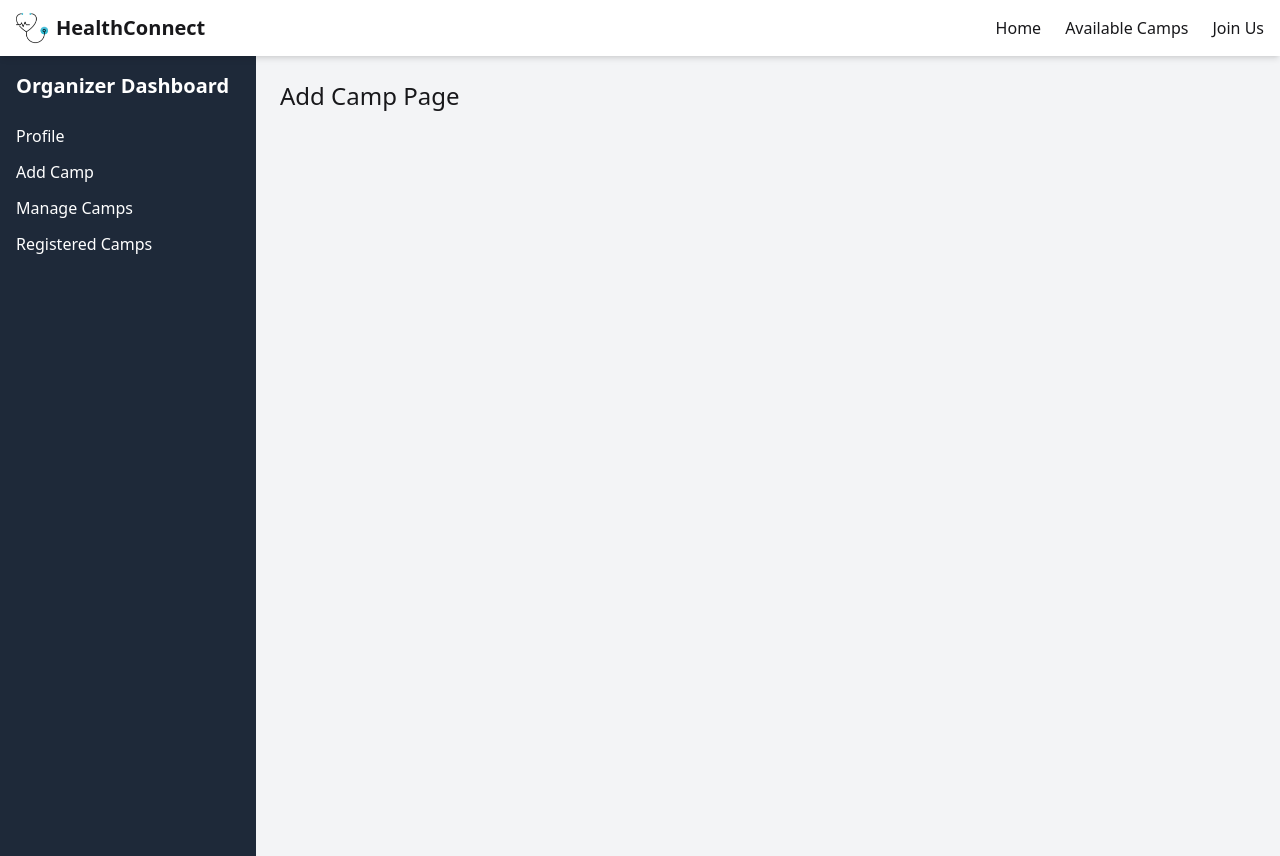
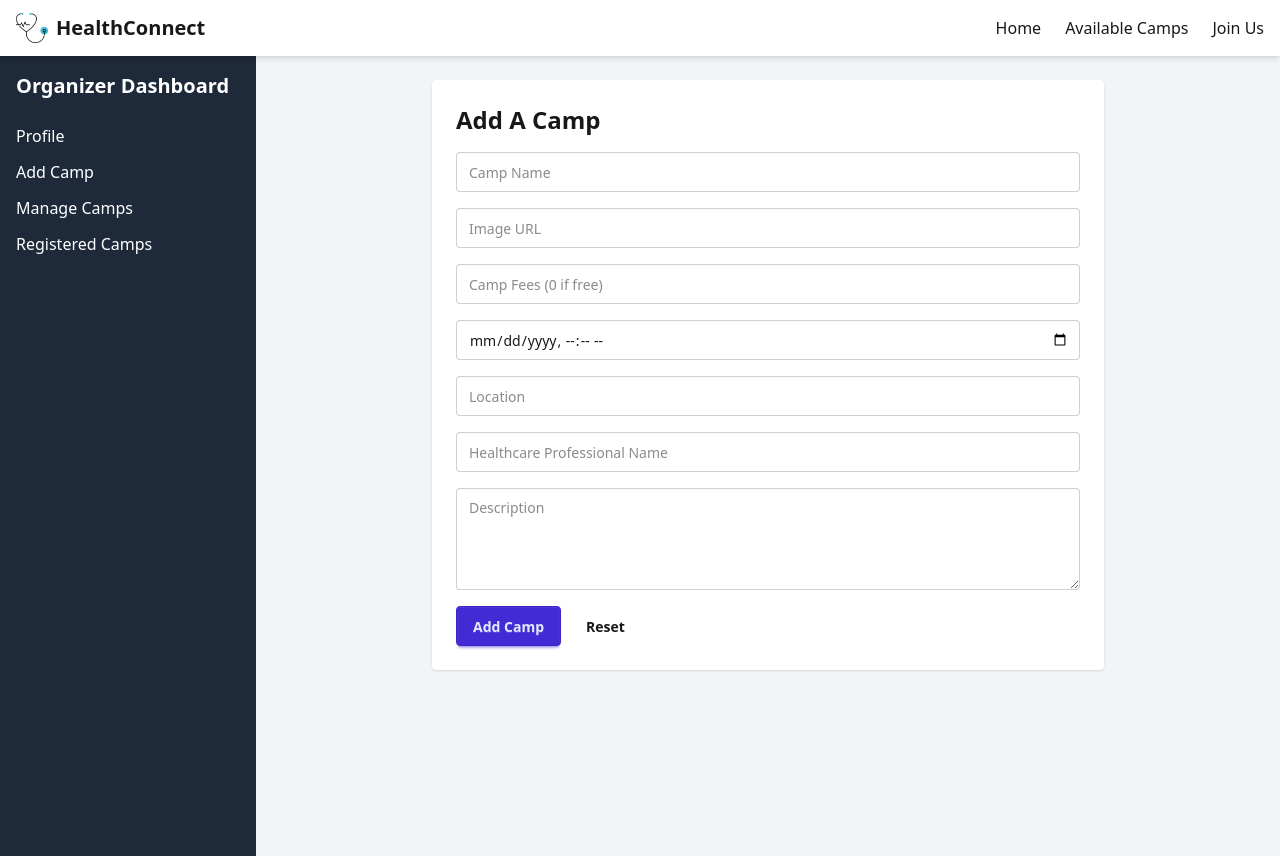
Before and after one commit to mdsiam0/health-connect-client, a React (Vite) app: page /dashboard/add-camp in a window 1280 px wide. Built offline with nearby package versions, Linux system fonts and the light colour scheme; no server answers.

Commit message:
added add camp in organizar dashboard

```diff
--- a/src/pages/OrganizerDashboardLayout/AddCamp.jsx
+++ b/src/pages/OrganizerDashboardLayout/AddCamp.jsx
@@ -1,7 +1,58 @@
+// src/pages/OrganizerDashboardLayout/AddCamp.jsx
 import React from "react";
+import { useForm } from "react-hook-form";
+import axios from "axios";
+import toast from "react-hot-toast";
+import { useNavigate } from "react-router";
+import useAuth from "../../hooks/useAuth"; // adjust path if yours is elsewhere
 
 const AddCamp = () => {
-  return <h2 className="text-2xl">Add Camp Page</h2>;
+  const { user } = useAuth();
+  const navigate = useNavigate();
+  const { register, handleSubmit, reset, formState: { errors } } = useForm();
+
+  const onSubmit = async (formData) => {
+    try {
+      // Attach organizer info
+      const payload = {
+        ...formData,
+        fees: Number(formData.fees) || 0,
+        participants: 0,
+        organizerEmail: user?.email || "unknown@org.com",
+      };
+
+      await axios.post(`${import.meta.env.VITE_API_URL}/camps`, payload);
+      toast.success("Camp added successfully");
+      reset();
+      // Optionally navigate to manage-camps
+      navigate("/dashboard/manage-camps");
+    } catch (err) {
+      console.error(err);
+      toast.error("Failed to add camp");
+    }
+  };
+
+  return (
+    <div className="max-w-2xl mx-auto bg-white p-6 rounded shadow">
+      <h2 className="text-2xl font-semibold mb-4">Add A Camp</h2>
+      <form onSubmit={handleSubmit(onSubmit)} className="space-y-4">
+        <input {...register("name", { required: "Camp name required" })} placeholder="Camp Name" className="w-full input" />
+        {errors.name && <p className="text-red-500 text-sm">{errors.name.message}</p>}
+
+        <input {...register("image")} placeholder="Image URL" className="w-full input" />
+        <input {...register("fees")} type="number" placeholder="Camp Fees (0 if free)" className="w-full input" />
+        <input {...register("date")} type="datetime-local" className="w-full input" />
+        <input {...register("location")} placeholder="Location" className="w-full input" />
+        <input {...register("professional")} placeholder="Healthcare Professional Name" className="w-full input" />
+        <textarea {...register("description")} placeholder="Description" className="w-full textarea" rows={4} />
+
+        <div className="flex gap-2">
+          <button type="submit" className="btn btn-primary">Add Camp</button>
+          <button type="button" onClick={() => reset()} className="btn btn-ghost">Reset</button>
+        </div>
+      </form>
+    </div>
+  );
 };
 
 export default AddCamp;
```
